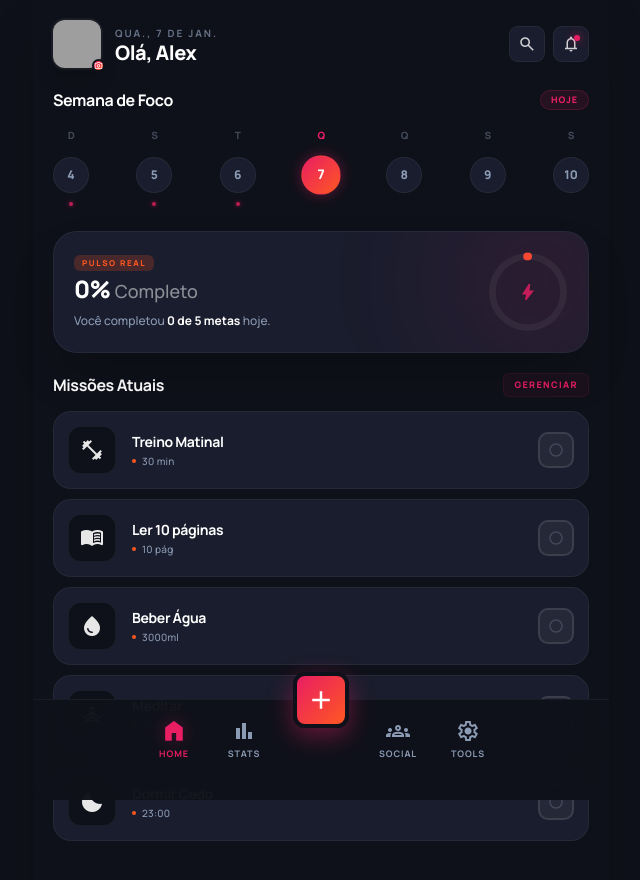
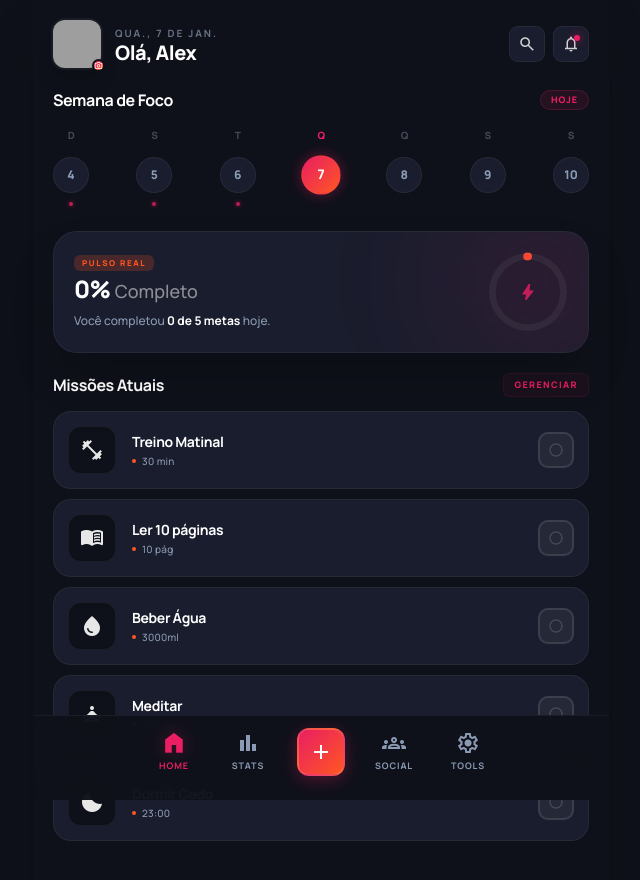
Before and after one commit to brviscase-blip/VibeHabit, a React (Vite) app: page / in a window 1280 px wide. Shown: the top 880 px of the page, without its empty margins (319-959 px from the left). Built offline with nearby package versions, Linux system fonts and the light colour scheme; grey boxes are pictures that could not be loaded.

Commit message:
fix(ui): Adjust bottom navigation spacing and button size
Increased horizontal gap between navigation items and slightly adjusted padding for the bottom navigation bar. This improves the visual hierarchy and touch targets of the main navigation elements.

```diff
--- a/App.tsx
+++ b/App.tsx
@@ -129,8 +129,8 @@ const App: React.FC = () => {
           </div>
         )}
 
-        <nav className="fixed bottom-0 left-0 right-0 w-full max-w-xl mx-auto bg-[#0f111a]/95 backdrop-blur-2xl border-t border-white/5 px-4 pb-8 pt-3 z-50">
-          <div className="flex justify-center items-center gap-x-5">
+        <nav className="fixed bottom-0 left-0 right-0 w-full max-w-xl mx-auto bg-[#0f111a]/95 backdrop-blur-2xl border-t border-white/5 px-4 pb-6 pt-3 z-50">
+          <div className="flex justify-center items-center gap-x-6">
             <button
               onClick={() => setCurrentScreen('dashboard')}
               className={`flex flex-col items-center min-w-[50px] transition-all ${currentScreen === 'dashboard' ? 'text-primary' : 'text-text-secondary'}`}
@@ -145,14 +145,14 @@ const App: React.FC = () => {
               <span className={`material-symbols-outlined text-[24px] ${currentScreen === 'stats' ? 'filled scale-110' : ''}`}>bar_chart</span>
               <span className="text-[9px] mt-1 font-bold uppercase tracking-widest">Stats</span>
             </button>
-            <div className="relative -top-10 mx-1">
-              <button
-                onClick={() => setCurrentScreen('create')}
-                className="flex items-center justify-center size-14 rounded-xl bg-gradient-primary text-white shadow-[0_8px_24px_rgba(233,30,99,0.4)] active:scale-90 transition-all border-4 border-[#0f111a]"
-              >
-                <span className="material-symbols-outlined text-3xl font-bold">add</span>
-              </button>
-            </div>
+
+            <button
+              onClick={() => setCurrentScreen('create')}
+              className="flex items-center justify-center size-12 rounded-xl bg-gradient-primary text-white shadow-[0_4px_16px_rgba(233,30,99,0.3)] active:scale-90 transition-all border-2 border-white/10"
+            >
+              <span className="material-symbols-outlined text-2xl font-bold">add</span>
+            </button>
+
             <button className="flex flex-col items-center min-w-[50px] text-text-secondary hover:text-white transition-colors">
               <span className="material-symbols-outlined text-[24px]">groups</span>
               <span className="text-[9px] mt-1 font-bold uppercase tracking-widest">Social</span>
```
